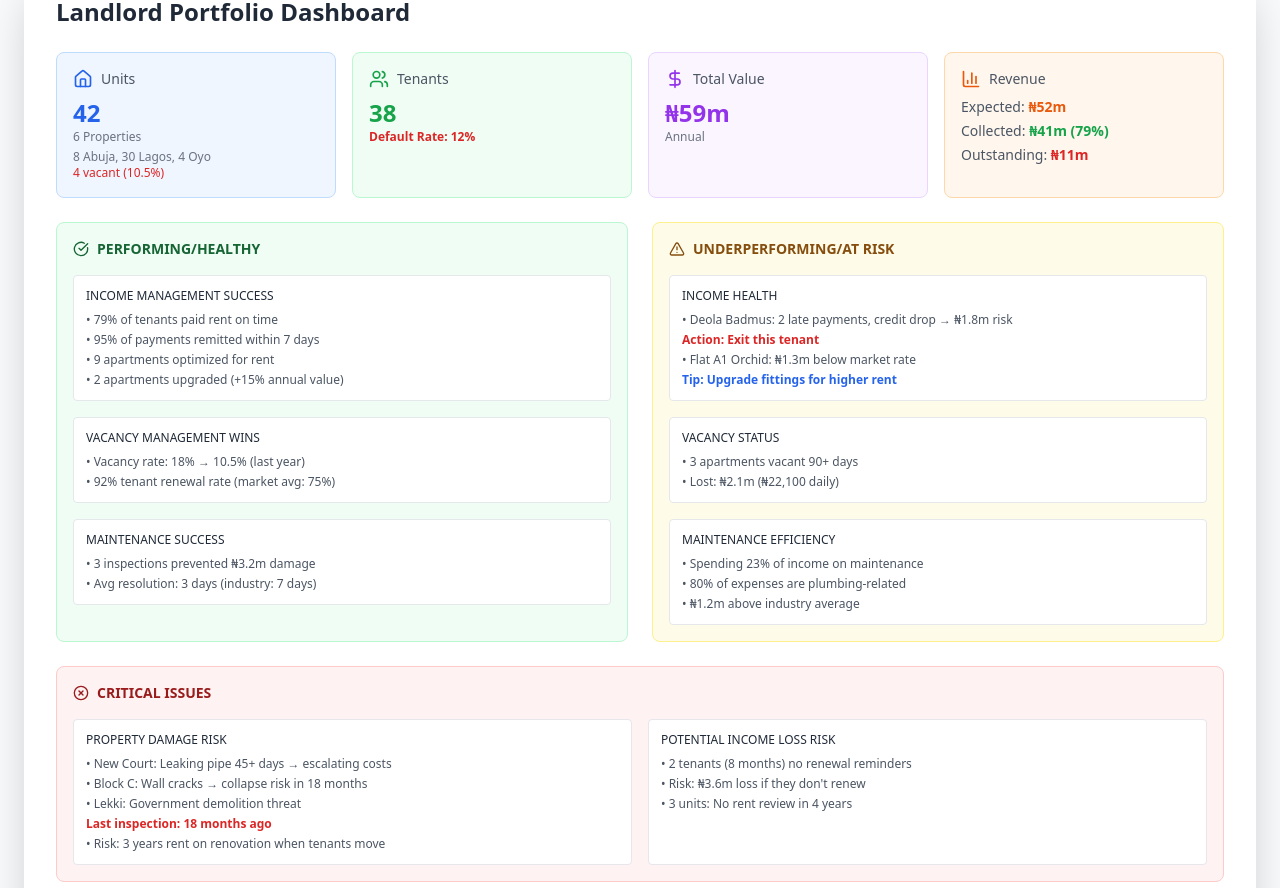
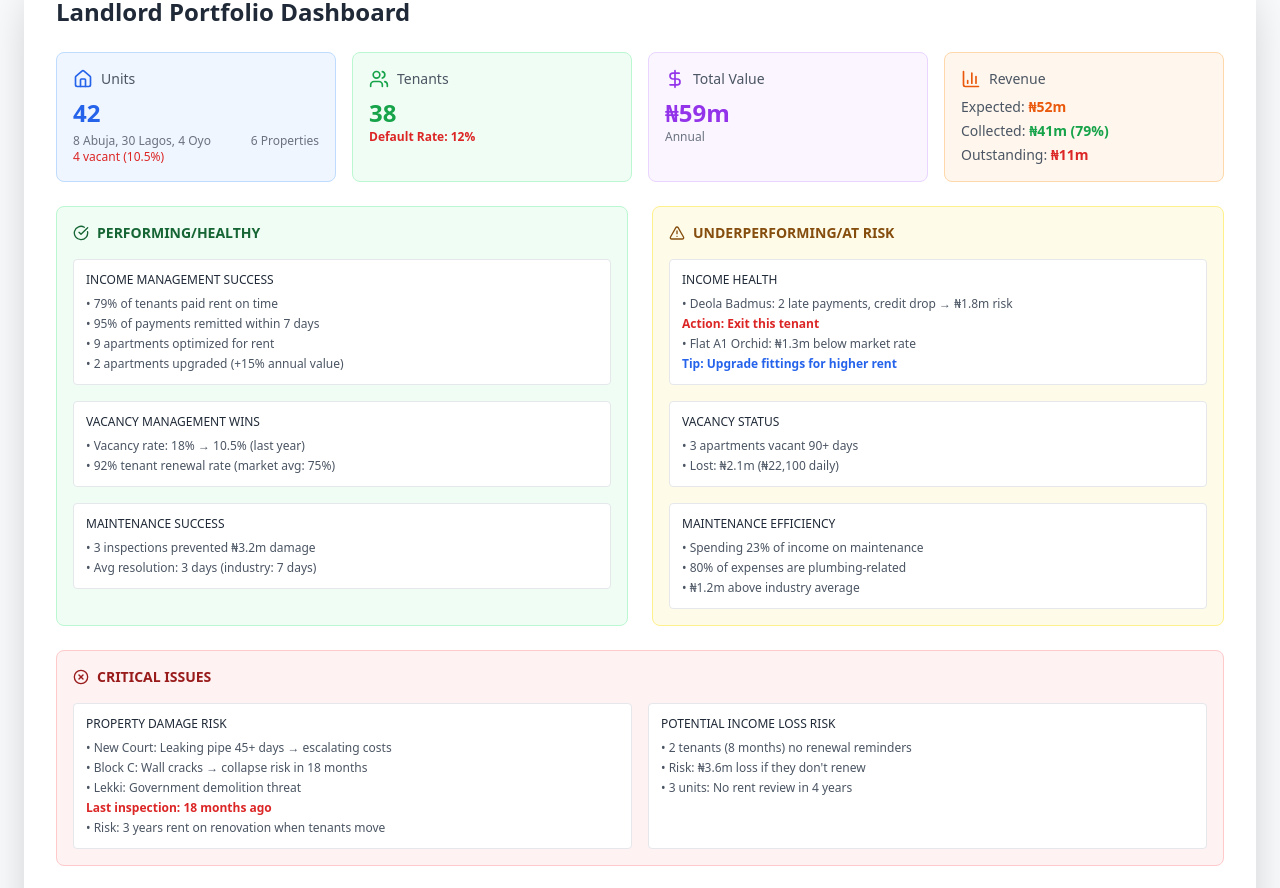
Before and after one commit to LiveableNG/ogalandlordweek, a Next.js app: page / in a window 1280 px wide. Shown: the part 2780-3668 px from the top of the page. Built offline with nearby package versions, Linux system fonts and the light colour scheme.

Commit message:
Enhance Home page layout by restructuring property metrics display; introduce a more organized view for properties and vacancies, improving clarity for landlords.

```diff
--- a/app/page.tsx
+++ b/app/page.tsx
@@ -327,9 +327,11 @@ export default function Home() {
                     <p className="text-sm text-gray-600 font-medium">Units</p>
                   </div>
                   <p className="text-2xl font-bold text-blue-600">42</p>
-                  <p className="text-xs text-gray-500">6 Properties</p>
                   <div className="mt-1 text-xs text-gray-500">
-                    <p>8 Abuja, 30 Lagos, 4 Oyo</p>
+                    <div className="flex justify-between items-center">
+                      <span>8 Abuja, 30 Lagos, 4 Oyo</span>
+                      <span>6 Properties</span>
+                    </div>
                     <p className="text-red-600">4 vacant (10.5%)</p>
                   </div>
                 </div>
```
